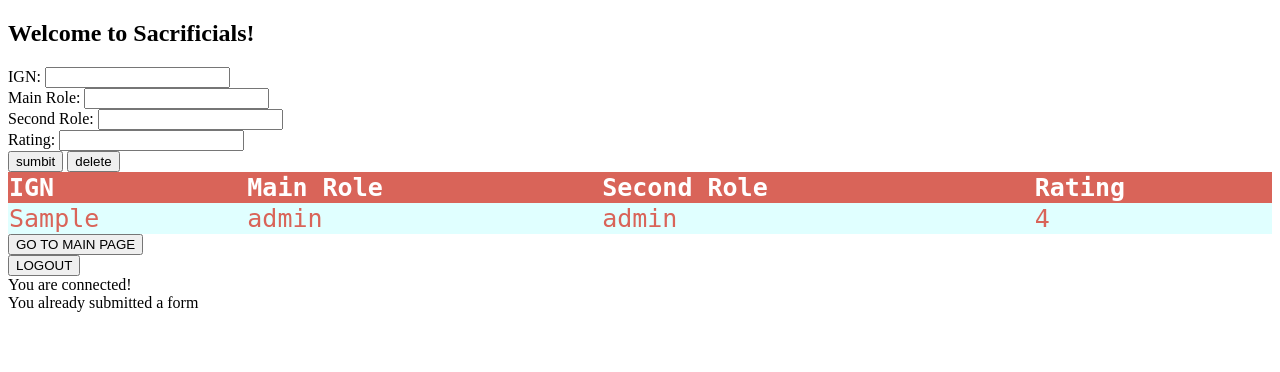
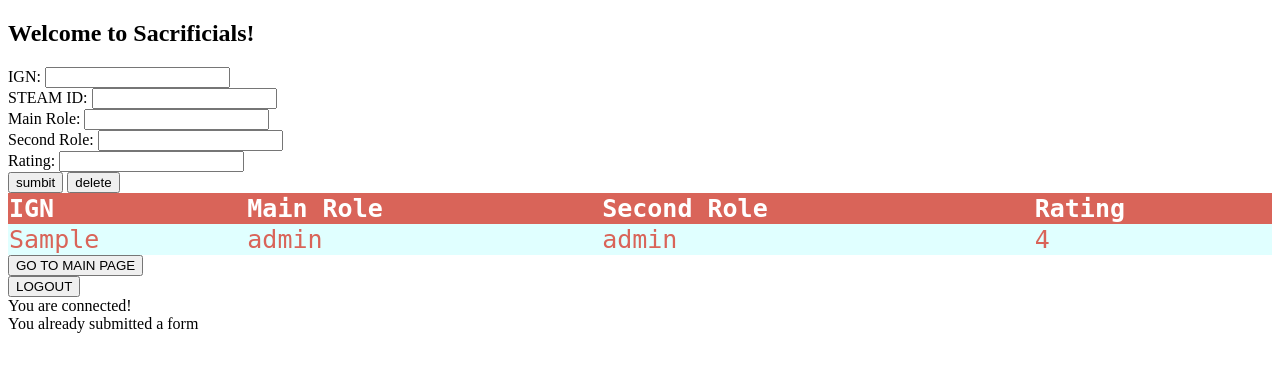
Before and after one commit to Kywll/SRF-WEB-PROJECT, a PHP site: page /tryout.php?ign=1 in a window 1280 px wide. Shown: the top 372 px of the page. Run offline with PHP 8.4, Linux system fonts and the light colour scheme; the visitor is signed in with stand-in values (Sample User, id 1); tables that the repository leaves empty or names only in its code hold one stand-in row (values such as "Sample post"); data that the repository does not hold is empty.

Commit message:
Update tryout.php

```diff
--- a/SRF WEBSITE/tryout.php
+++ b/SRF WEBSITE/tryout.php
@@ -10,6 +10,9 @@
         <h2>Welcome to Sacrificials!</h2>
         <label>IGN:</label>
         <input type="text" name="ign"><br>
+
+        <label>STEAM ID:</label>
+        <input type="text" name="steam_id"><br>
 
         <label>Main Role:</label>
         <input type="text" name="main_role"><br>
@@ -110,7 +113,7 @@
     $userist = $_SESSION["username"];
 
     #Problems Here Probably
-    $sql = "SELECT id FROM users WHERE user = '$userist'";
+    $sql = "SELECT id FROM users WHERE user = '$userist' OR email ='$userist'";
 
     $result = mysqli_query($conn, $sql);
     $userid = mysqli_fetch_array($result, MYSQLI_ASSOC);
@@ -122,6 +125,7 @@
     $id_owned = mysqli_fetch_array($result, MYSQLI_ASSOC);
 
     $ign = $_GET["ign"];
+    $steam_id = $_GET["steam_id"];
     $main_role = $_GET["main_role"];
     $second_role = $_GET["second_role"];
     $rating = $_GET["rating"];
@@ -136,6 +140,9 @@
         elseif(empty($ign)){
             echo"Please enter your IGN";
         }
+        elseif(empty($steam_id)){
+            echo"Please enter your IGN";
+        }
         elseif(empty($main_role)){
             echo"Please enter your main role";
         }
@@ -146,12 +153,13 @@
             echo"Please enter your rating";
         }
         else{
-            $sql = "INSERT INTO resume (ign, owner_id, main_role, second_role, rating)
-            VALUES ('$ign', '$main_id', '$main_role', '$second_role', '$rating')";
+            $sql = "INSERT INTO resume (ign, owner_id, steam_id, main_role, second_role, rating)
+            VALUES ('$ign', '$main_id', '$steam_id', '$main_role', '$second_role', '$rating')";
 
             header('tryout.php');
         }
     }
+
     mysqli_query($conn, $sql);
 
     mysqli_close($conn);
```
